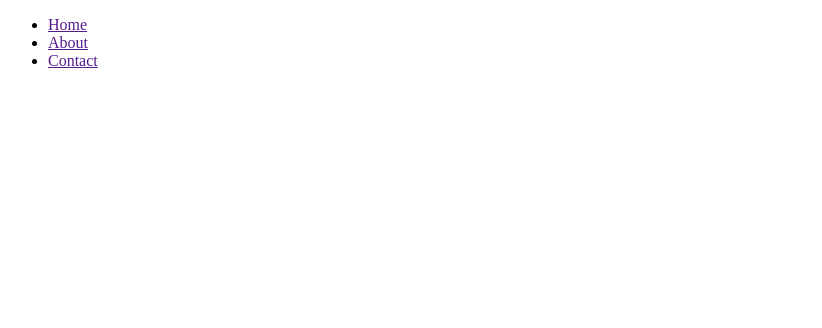
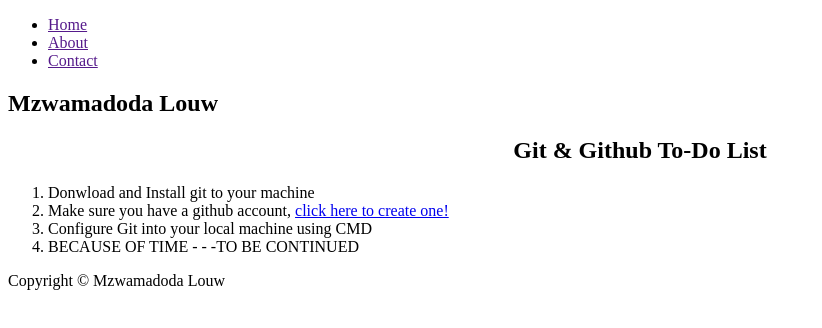
Before and after one commit to Mzwa1080/9-30_Task, a plain HTML site: page index.html in a window 1280 px wide. Shown: the whole page, without its empty margins (0-822 px from the left). Drawn offline with Linux system fonts and the light colour scheme.

Commit message:
Not done yet

```diff
--- a/index.html
+++ b/index.html
@@ -12,16 +12,29 @@
             <ul>
                 <li><a href="">Home</a></li>
                 <li><a href="">About</a></li>
-
                 <li><a href="">Contact</a></li>
-
         </ul>
     </nav>
     </header>
 
     <main>
-
+        <h2>Mzwamadoda Louw</h2>
     </main>
 
+    <center>
+        <h2>Git & Github To-Do List</h2>
+    </center>
+    <ol>
+        <li>Donwload and Install git to your machine</li>
+        <li>Make sure you have a github account, <a href="https://docs.github.com/en/get-started">click here to create one!</a></li>
+        <li>Configure Git into your local machine using CMD</li>
+        <li>BECAUSE OF TIME - - -TO BE CONTINUED</li>
+    </ol>
+
+
+
+    <footer>
+        Copyright &copy; Mzwamadoda Louw
+    </footer>
 </body>
 </html>
```
